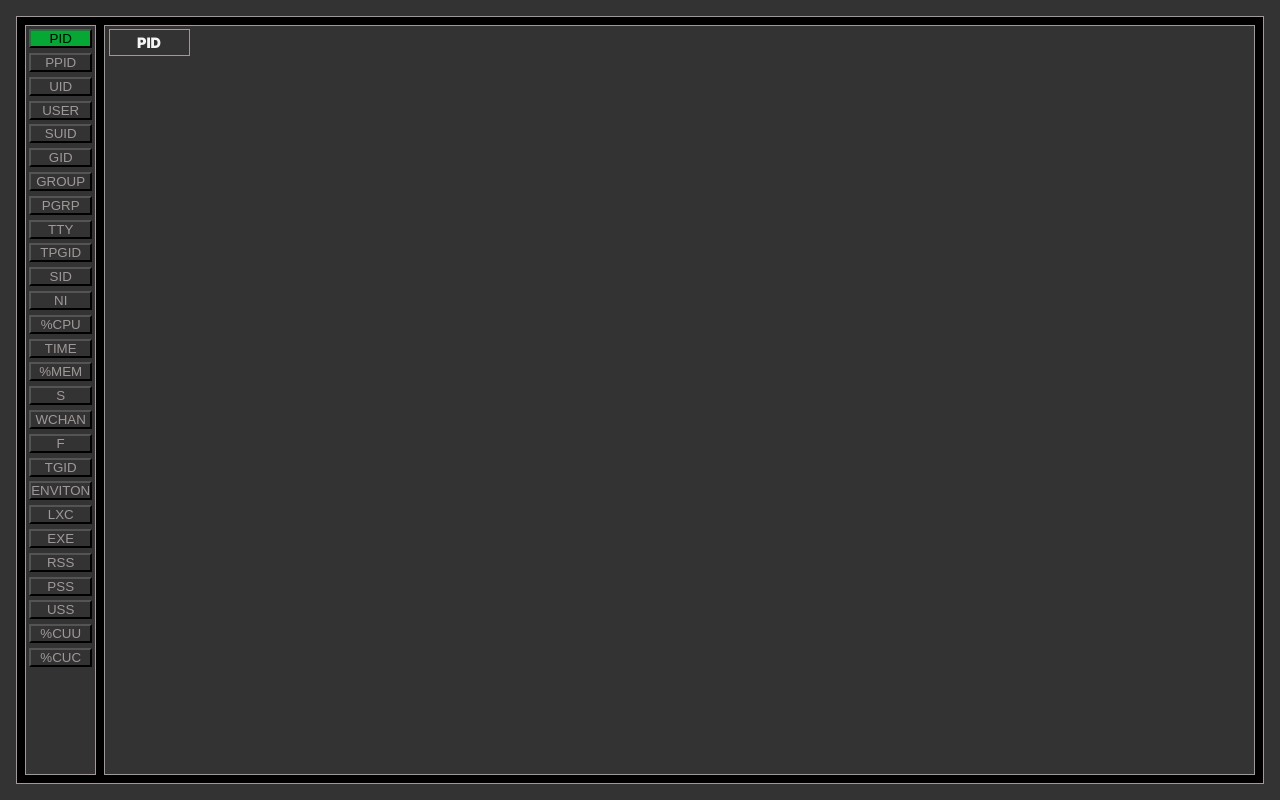
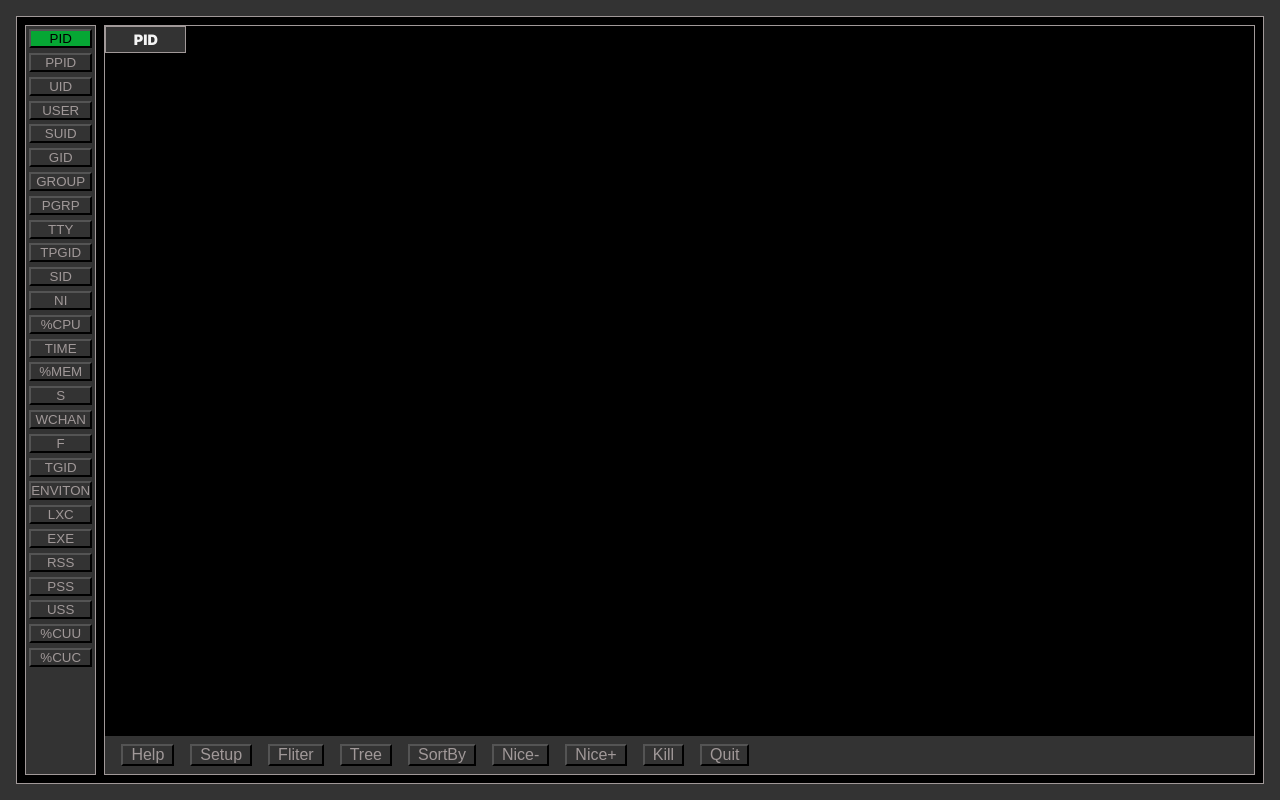
Before and after one commit to AndreyDovban/webtop, a plain HTML site: page index.html in a window 1280 px wide. Both pictures are taken after a click on the button "PID". Drawn offline with Linux system fonts and the light colour scheme; no server answers.

Commit message:
добавлена нижняя панель в блок out

```diff
--- a/index.html
+++ b/index.html
@@ -40,10 +40,23 @@
 				<button id="cuc">%CUC</button>
 			</div>
 			<div class="out">
-				<table class="table">
-					<thead class="thead"></thead>
-					<tbody class="tbody"></tbody>
-				</table>
+				<div class="wrap">
+					<table class="table">
+						<thead class="thead"></thead>
+						<tbody class="tbody"></tbody>
+					</table>
+				</div>
+				<div class="bottom">
+					<button>Help</button>
+					<button>Setup</button>
+					<button>Fliter</button>
+					<button>Tree</button>
+					<button>SortBy</button>
+					<button>Nice-</button>
+					<button>Nice+</button>
+					<button>Kill</button>
+					<button>Quit</button>
+				</div>
 			</div>
 		</div>
 	</body>
--- a/static/scripts.js
+++ b/static/scripts.js
@@ -27,7 +27,7 @@ for (let el of col_buts) {
 
 setInterval(() => {
 	getData();
-}, 700);
+}, 400);
 
 // Функция выбора сортировки
 function chooseSort(e, colName) {
@@ -69,16 +69,15 @@ async function getData() {
 // Функция отрисовки тела таблицы
 function drawTBody(res) {
 	tbody.innerHTML = '';
+	let y = [];
 	for (let i = 1; i < res.length; i++) {
 		let tr = document.createElement('tr');
-		tr.classList.add('tr');
 
 		let str = res[i].trim().split(/\s+/g);
 
-		if (i < 302) {
+		if (i < 33) {
 			for (let k = 0; k < conf.columns.length; k++) {
 				let td = document.createElement('td');
-				td.classList.add('td');
 				td.innerText = str[k];
 				tr.append(td);
 			}
@@ -95,7 +94,6 @@ function drawTHead(res) {
 
 	for (let p of res) {
 		let th = document.createElement('th');
-		th.classList.add('th');
 		th.innerText = p.toUpperCase();
 		th.onclick = e => chooseSort(e, p.toLowerCase());
 		if (p == conf.sort) {
--- /dev/null
+++ b/static/style/_bottom.css
@@ -0,0 +1,35 @@
+.bottom {
+	width: 100%;
+	/* flex-grow: 1; */
+	display: flex;
+	align-items: center;
+	padding-block: 0.5rem;
+	padding-inline: 1rem;
+	gap: 1rem;
+	background: var(--bg);
+}
+
+.bottom button {
+	background: transparent;
+	color: var(--shadow);
+	font-size: 1rem;
+	padding-inline: 0.5rem;
+}
+
+.bottom button:hover {
+	color: var(--hover);
+}
+
+/* .bottom button:active {
+	color: var(--active) !important;
+} */
+
+.active {
+	background: var(--green) !important;
+	color: var(--black) !important;
+}
+
+.active:hover {
+	/* background: var(--bg) !important; */
+	color: var(--hover) !important;
+}
--- a/static/style/_out.css
+++ b/static/style/_out.css
@@ -3,39 +3,54 @@
 	height: 100%;
 	overflow: auto;
 	border: 1px solid var(--shadow);
-	background: var(--bg);
+	/* background: var(--bg); */
 	font-size: 0.9rem;
-	padding: 0.2rem;
+	/* padding: 0.2rem; */
+	display: flex;
+	flex-direction: column;
+	justify-content: space-between;
+	position: relative;
+	gap: 0.5rem;
 }
 
-.table,
-.thead,
-.tbody,
-.tr,
-.th,
-.td {
+.wrap {
+	width: 100%;
+	height: fit-content;
+	overflow: auto;
+}
+
+.out table {
+	background: var(--bg);
+}
+
+.out table,
+.out thead,
+.out tbody,
+.out tr,
+.out th,
+.out td {
 	border: 1px solid var(--shadow);
 	border-collapse: collapse;
 	padding: 0.1rem;
 }
 
-.th {
+.out th {
 	min-width: 5rem;
 	cursor: pointer;
 }
 
-.td {
+.out td {
 	min-width: 5rem;
 	cursor: pointer;
 }
 
-.th:hover,
-.td:hover {
+.out th:hover,
+.out td:hover {
 	background: var(--green) !important;
 	color: var(--black);
 }
 
-.tr:hover .td {
+.out tr:hover td {
 	background: var(--shadow);
 	color: var(--black);
 }
--- a/static/style/index.css
+++ b/static/style/index.css
@@ -1,4 +1,5 @@
 @import url('_content.css');
+@import url('_bottom.css');
 @import url('_cols.css');
 @import url('_out.css');
 @import url('_fonts.css');
```
